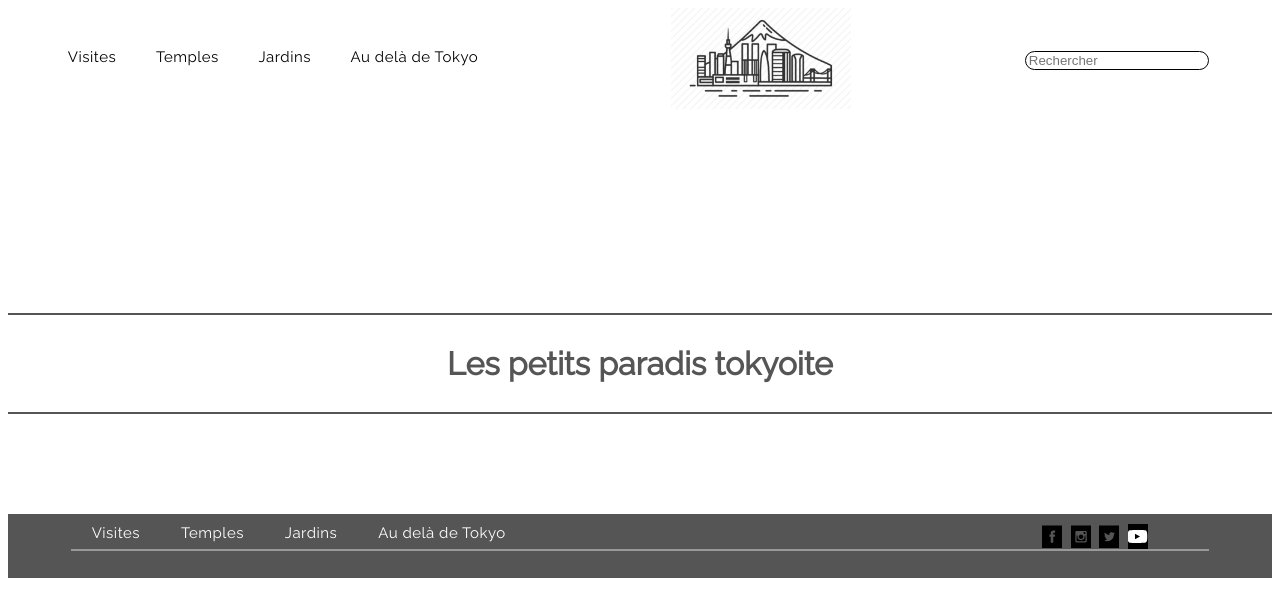
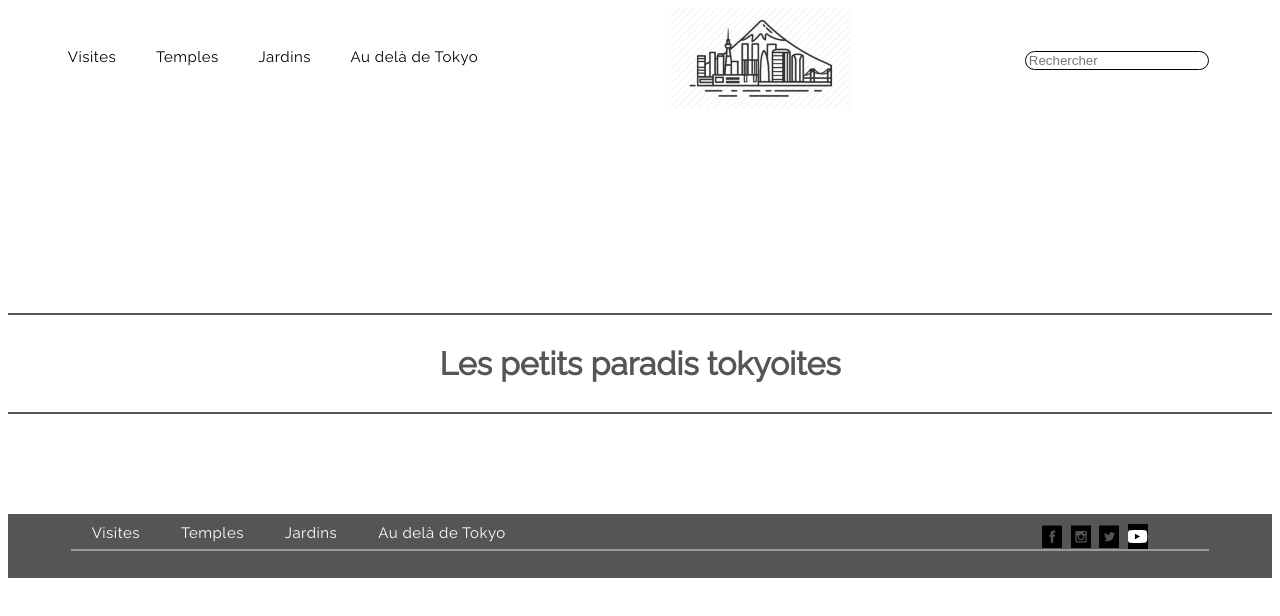
Before and after one commit to philamwild/tokyo, a React (Create React App) app: page /jardins in a window 1280 px wide. Shown: the top 616 px of the page. Built offline with nearby package versions, Linux system fonts and the light colour scheme.

Commit message:
correction faute

```diff
--- a/src/pages/Jardins.jsx
+++ b/src/pages/Jardins.jsx
@@ -4,7 +4,7 @@ import "./style/Jardins.scss";
 function Jardins() {
   return (
     <div className="jardins-container">
-      <h2>Les petits paradis tokyoite</h2>
+      <h2>Les petits paradis tokyoites</h2>
     </div>
   );
 }
```
